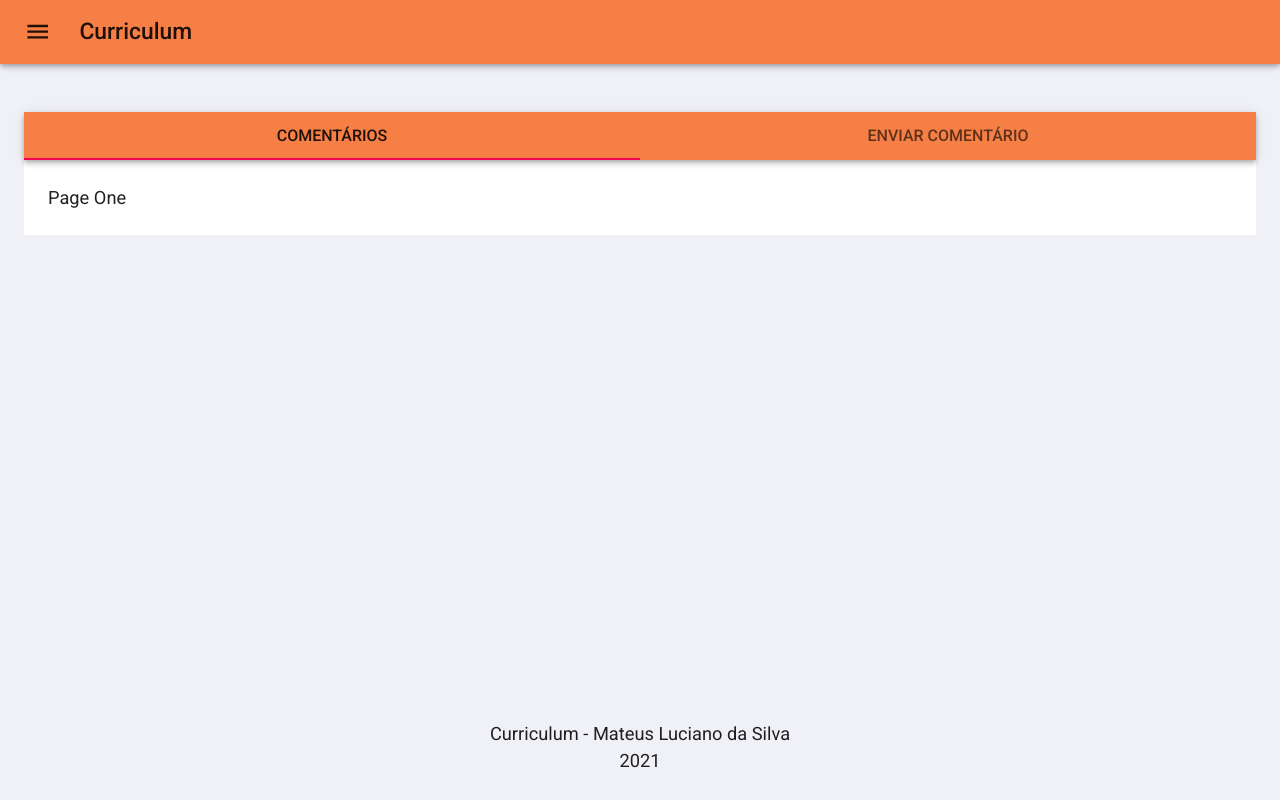
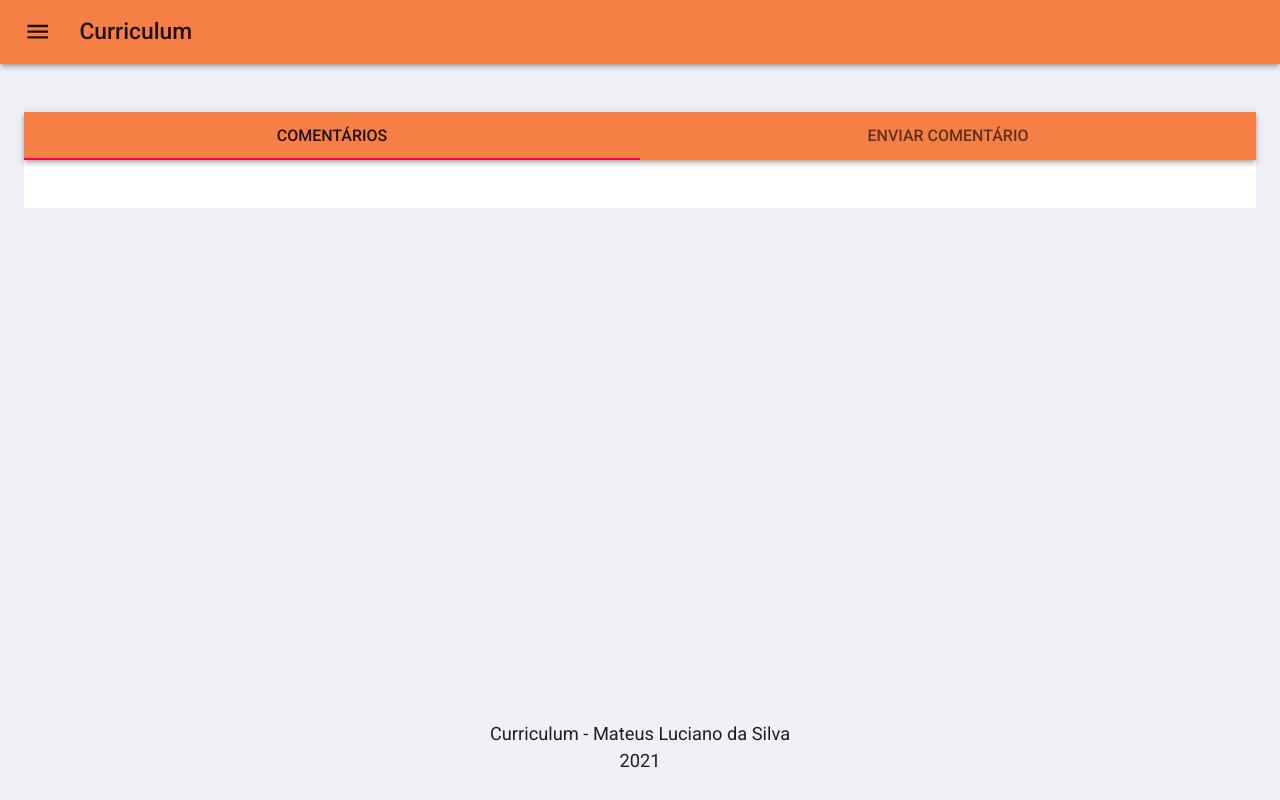
Before and after one commit to mateus-luciano/curriculum-frontend, a React (Create React App) app: page /comments in a window 1280 px wide. Built offline with nearby package versions, Linux system fonts and the light colour scheme; no server answers.

Commit message:
updated comments

```diff
--- a/src/components/NavTabs/index.jsx
+++ b/src/components/NavTabs/index.jsx
@@ -9,7 +9,7 @@ import {
   AppBar } from '@material-ui/core';
   import useStyles from './styles';
 
-export default () => {
+export default (props) => {
   const classes = useStyles();
   const [value, setValue] = React.useState(0);
 
@@ -95,10 +95,10 @@ export default () => {
         </Tabs>
       </AppBar>
       <TabPanel value={value} index={0}>
-        Page One
+        {props.tableOne}
       </TabPanel>
       <TabPanel value={value} index={1}>
-        Page Two
+        {props.tableTwo}
       </TabPanel>
     </div>
   );
--- a/src/pages/Comment/index.jsx
+++ b/src/pages/Comment/index.jsx
@@ -33,15 +33,15 @@ export default () => {
 
   return(
     <div>
+      <NavTabs tableOne={
         <Grid container xs={12}>
           <Grid item>
-
             <Typography>
               { comments }
             </Typography>
           </Grid>
-        <NavTabs />
         </Grid>
+      } tableTwo="Table Two" />
     </div>
   );
 }
```
Lines whose indentation alone changed are shown as unchanged.
